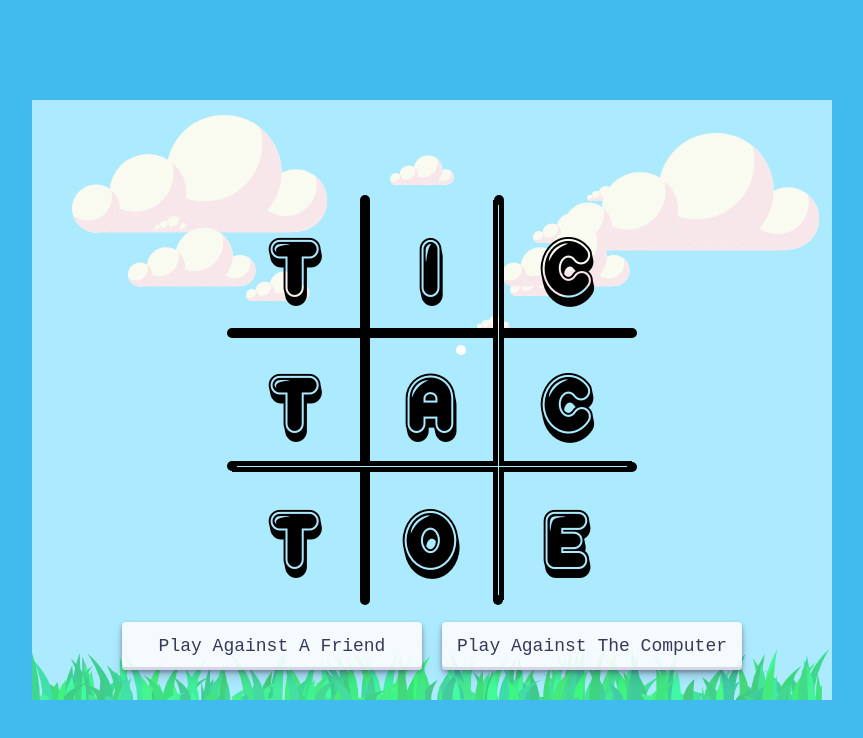
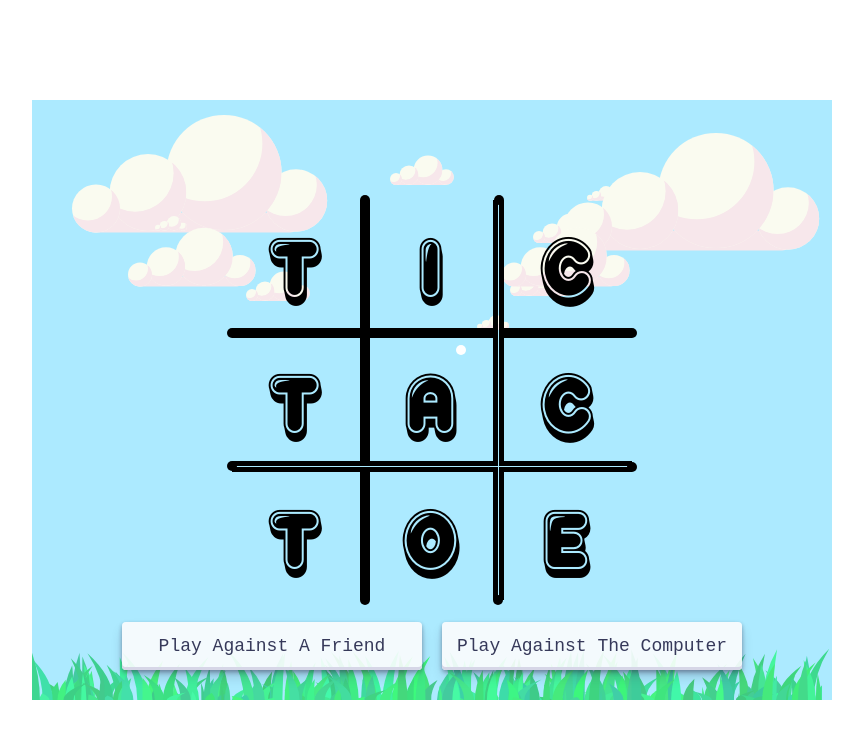
Before and after one commit to DavidSSchwartz/TicTacToeRetro, a React (Vite) app: page / in a window 1280 px wide. Shown: the top 738 px of the page, without its empty margins (208-1071 px from the left). Built offline with nearby package versions, Linux system fonts and the light colour scheme.

Commit message:
fix: make div instead of using body for style

```diff
--- a/src/Components/TicTacToe/TicTacToe.jsx
+++ b/src/Components/TicTacToe/TicTacToe.jsx
@@ -9,6 +9,10 @@ function TicTacToe() {
   const { gameMode } = React.useContext(GameContext);
 
   return (
+    <div
+      className='central-container'
+      style={{ backgroundColor: !gameMode ? "#fff" : "#aceaff" }}
+    >
       <div className='flex'>
         {!gameMode && <WelcomePage />}
         {gameMode && (
@@ -19,6 +23,7 @@ function TicTacToe() {
           </>
         )}
       </div>
+    </div>
   );
 }
 
--- a/src/styles.css
+++ b/src/styles.css
@@ -18,11 +18,7 @@
 body {
   font-family: sans-serif;
   margin: 0;
-  display: grid;
-  place-items: center;
-  min-width: 320px;
-  min-height: 100vh;
-  background-color: rgb(65, 186, 238);
+
 }
 
 button,
@@ -31,6 +27,14 @@ input {
 }
 button[disabled] {
   cursor: not-allowed;
+}
+
+.central-container {
+  display: grid;
+  place-items: center;
+  min-width: 320px;
+  min-height: 100vh;
+  background-color: ;
 }
 
 .color-picker {
```
Lines whose indentation alone changed are shown as unchanged.
